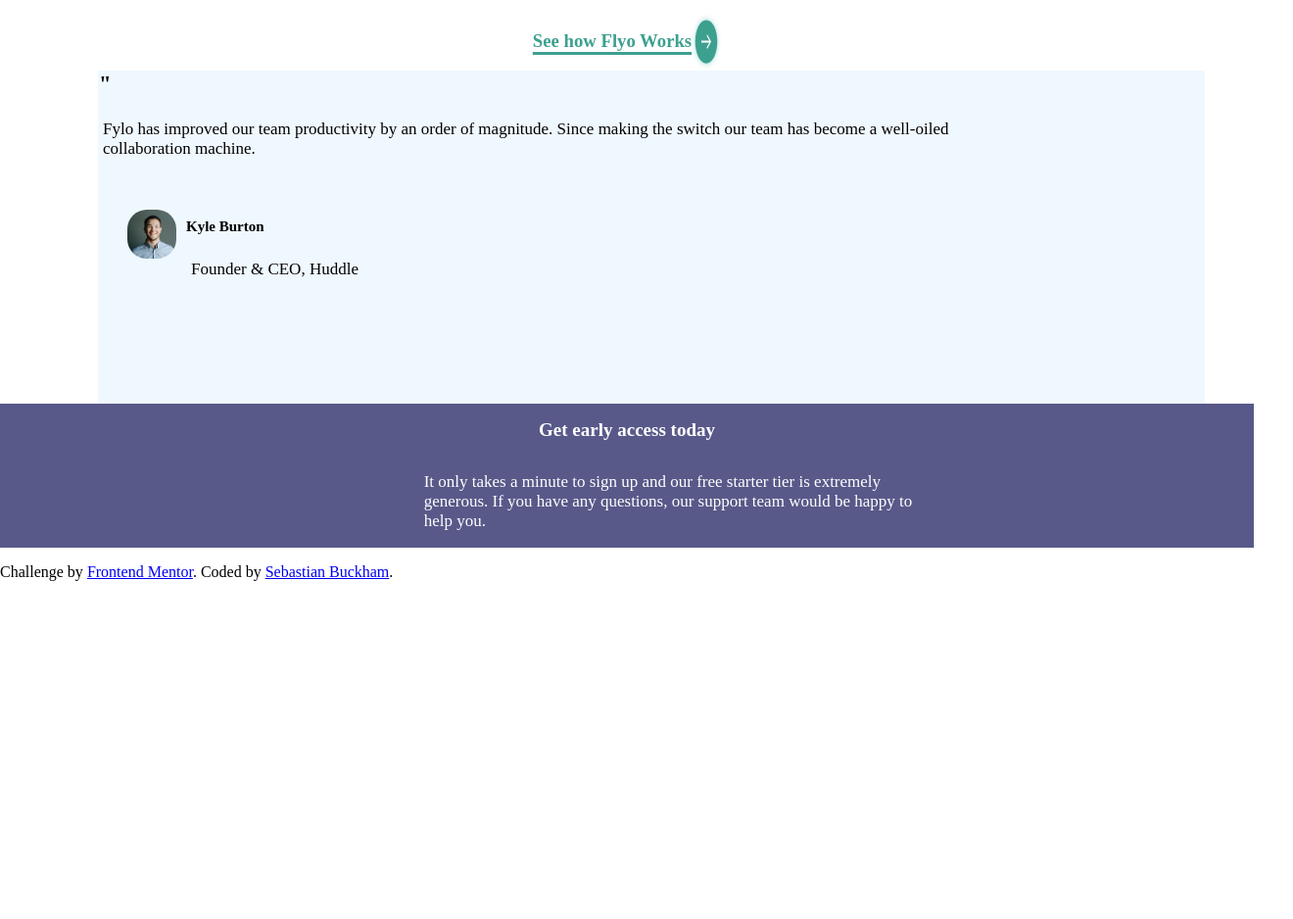
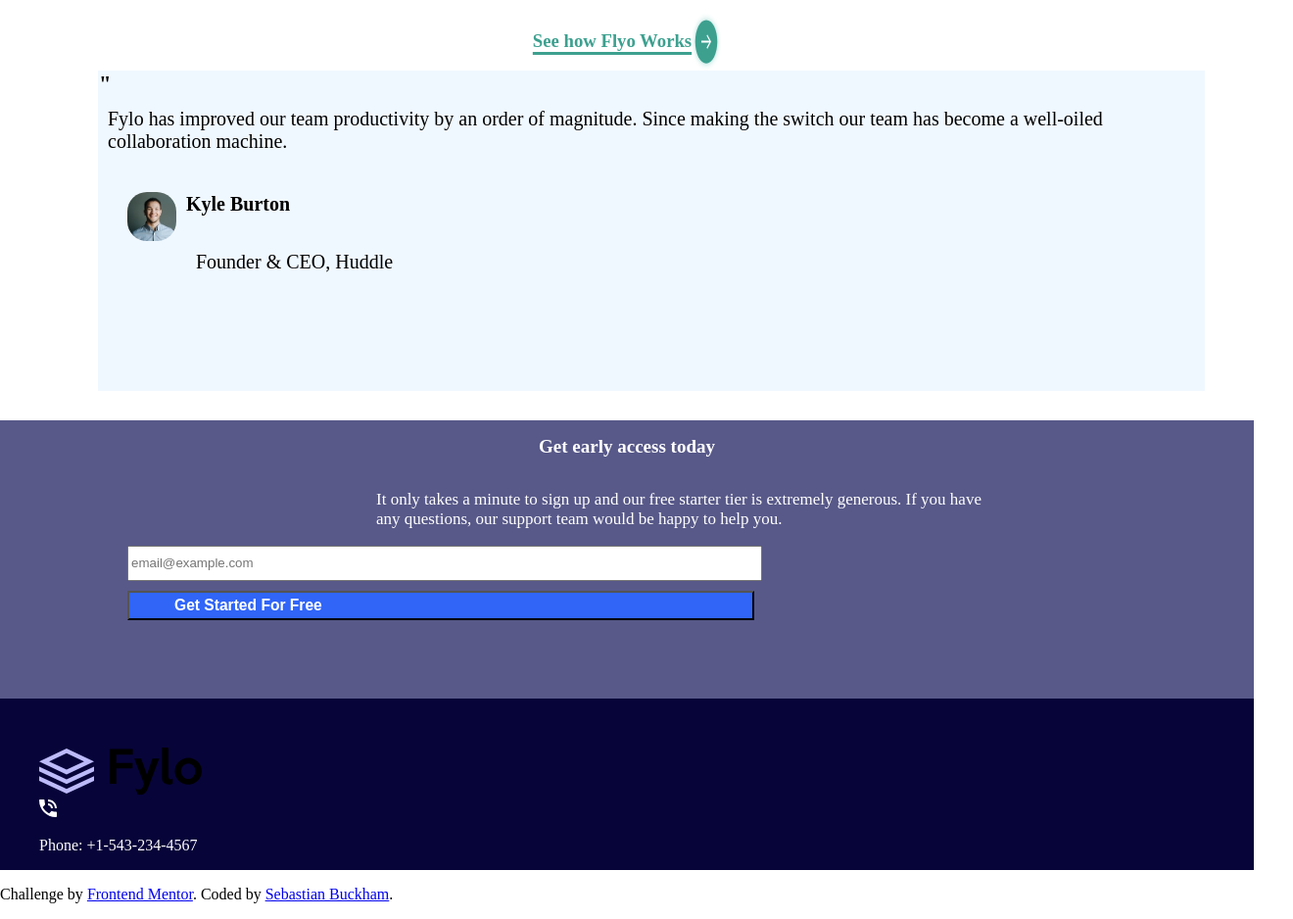
Before and after one commit to SebBuckham/flylo-landing-page, a plain HTML site: page index.html in a window 1280 px wide. Shown: the part 1991-2929 px from the top of the page at 98% size, 1320 px wide, since content can reach past the window. Before the commit the page ends 2600 px from the top, so only its background shows below. Drawn offline with Linux system fonts and the light colour scheme.

Commit message:
changes to css

```diff
--- a/index.html
+++ b/index.html
@@ -91,6 +91,25 @@
           extremely generous. If you have any questions, our support team would
           be happy to help you.
         </p>
+        <input
+          class="early-email"
+          type="email"
+          name="email"
+          id="email"
+          placeholder="email@example.com"
+        />
+        <button id="email" class="btn-early">
+          <h3>Get Started For Free</h3>
+        </button>
+      </div>
+    </section>
+    <section class="footer">
+      <div class="footer-info">
+        <div class="logo"><img src="/images/logo.svg" alt="" /></div>
+        <div class="phone">
+          <img src="/images/icon-phone.svg" alt="" />
+          <p>Phone: +1-543-234-4567</p>
+        </div>
       </div>
     </section>
 
--- a/style.css
+++ b/style.css
@@ -134,20 +134,29 @@ input {
   flex-direction: column;
   margin-left: 150px;
   font-size: 15px;
+  height: 30%;
   box-shadow: #3da08f;
+  margin-bottom: 30px;
 }
 
 .kyle {
-  margin-left: 85px;
+  display: flex;
+  justify-content: center;
+  flex-direction: column;
   position: relative;
-  bottom: 100px;
-  padding: 5px;
+  left: 90px;
+  bottom: 110px;
+  margin: 0;
+}
+
+.kyle h4 {
+  font-size: 20px;
 }
 
 .test-info p {
-  width: 80%;
-  font-size: 17px;
-  padding: 5px;
+  font-size: 20px;
+  padding: 10px;
+  margin: 0;
 }
 
 .test-info img {
@@ -167,6 +176,7 @@ footer {
   justify-content: center;
   color: white;
   background-color: hsl(238, 22%, 44%);
+  width: 100%;
 }
 
 .early-access p {
@@ -191,4 +201,45 @@ footer {
   display: flex;
   justify-content: center;
   flex-direction: column;
+  width: 140%;
 }
+
+.early-email {
+  width: 50%;
+  display: flex;
+  position: relative;
+  left: 90px;
+}
+
+.btn-early {
+  width: 50%;
+  align-items: center;
+  margin-left: 40px;
+  margin-top: 10px;
+  background-color: hsl(224, 93%, 58%);
+  color: white;
+  height: 30px;
+  cursor: pointer;
+  margin-bottom: 80px;
+  display: flex;
+  position: relative;
+  left: 90px;
+  text-align: center;
+}
+
+.btn-early h3 {
+  position: relative;
+  left: 40px;
+}
+
+.footer {
+  background-color: hsl(243, 87%, 12%);
+  color: white;
+  display: flex;
+  flex-direction: column;
+}
+
+.footer-info {
+  margin-top: 50px;
+  margin-left: 40px;
+}
```
